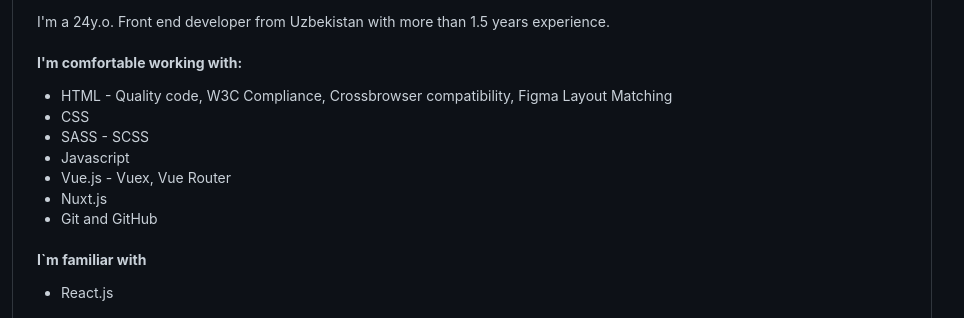
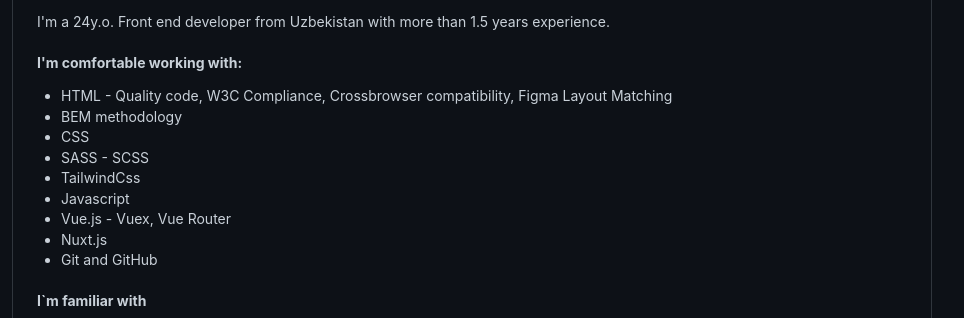
Before and after one commit to muhammad-polvanov/rsschool-cv, a plain HTML site: page index.html in a window 1280 px wide. Shown: the part 155-473 px from the top of the page, 316-1280 px from the left. Drawn offline with Linux system fonts and the light colour scheme.

Commit message:
Update index.html

```diff
--- a/index.html
+++ b/index.html
@@ -125,8 +125,10 @@
                             <ul>
                                 <li>HTML - Quality code, W3C Compliance, Crossbrowser compatibility, Figma Layout
                                     Matching</li>
+                                <li>BEM methodology</li>
                                 <li>CSS</li>
                                 <li>SASS - SCSS</li>
+                                <li>TailwindCss</li>
                                 <li>Javascript</li>
                                 <li>Vue.js - Vuex, Vue Router</li>
                                 <li>Nuxt.js</li>
```
